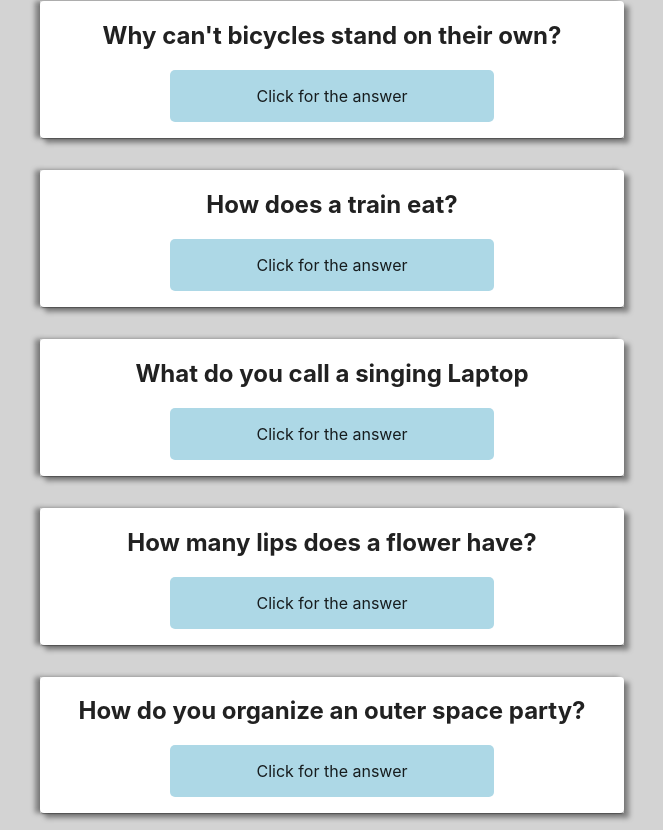
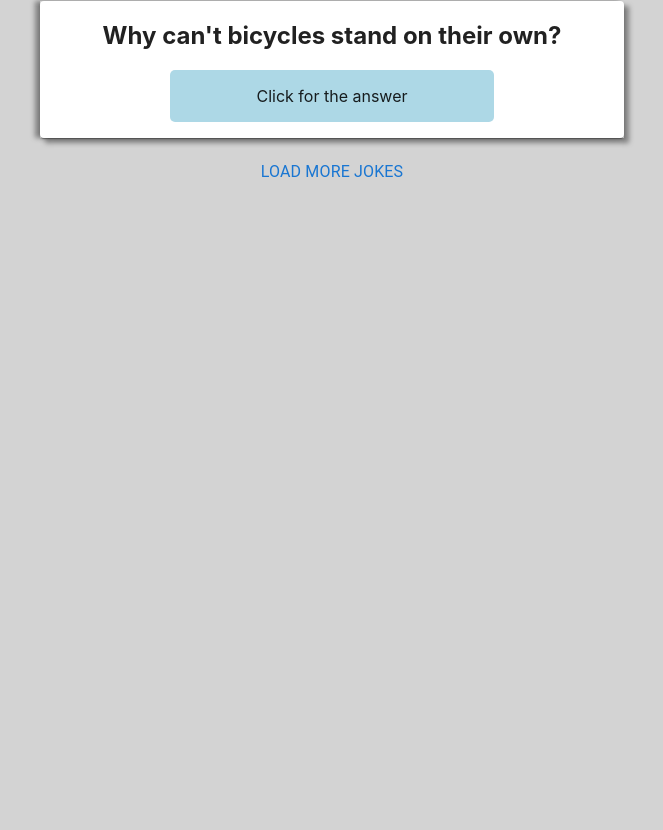
Before and after one commit to tannerfronk/marvel-app, a React (Create React App) app: page / in a window 1280 px wide. Shown: the part 690-1520 px from the top of the page, without its empty margins (308-971 px from the left). After the commit the page ends 880 px from the top, so only its background shows below. Built offline with nearby package versions, Linux system fonts and the light colour scheme.

Commit message:
Started on load more function

```diff
--- a/package.json
+++ b/package.json
@@ -3,7 +3,9 @@
   "version": "0.1.0",
   "private": true,
   "dependencies": {
-    "@material-ui/core": "^4.12.3",
+    "@emotion/react": "^11.4.1",
+    "@emotion/styled": "^11.3.0",
+    "@mui/material": "^5.0.0-rc.1",
     "@testing-library/jest-dom": "^5.14.1",
     "@testing-library/react": "^11.2.7",
     "@testing-library/user-event": "^12.8.3",
--- a/src/App.js
+++ b/src/App.js
@@ -1,11 +1,32 @@
 // import logo from './logo.svg';
-import './App.css';
+import './App.css'
+import {useState} from 'react';
+import {Jokes} from './data/jokes'
 import JokeCard from './components/JokeCard'
+import Button from '@mui/material/Button'
+import Typography from '@mui/material/Typography';
 
 const App = () => {
+    const [currentJokes, setCurrentJokes] = useState([])
+    const [amountOfJokes, setAmountOfJokes] = useState(0)
+
+    // load 5 jokes on load
+    for(let i = 0; i < 5; i++){
+        currentJokes.push(Jokes[i])
+    }
+
+    const handleLoadMore = () => {
+        for(let i = amountOfJokes; i < amountOfJokes + 5; i++){
+            setCurrentJokes([Jokes[i], ...currentJokes])
+        }
+    }
+
   return (
     <div className="mainContent">
-      <JokeCard/>
+        <JokeCard jokeList={currentJokes}/>
+        <Button>
+            <Typography onClick={handleLoadMore}>Load More Jokes</Typography>
+        </Button>
     </div>
   );
 }
--- a/src/components/JokeCard.js
+++ b/src/components/JokeCard.js
@@ -1,15 +1,16 @@
-import {Jokes} from '../data/jokes'
-import { Card } from '@material-ui/core'
+// import {Jokes} from '../data/jokes'
+import Card from '@mui/material/Card'
 import './JokeCard.css'
 import PunchLine from './PunchLine'
 
-const JokeCard = () => {
+const JokeCard = (props) => {
+    const jokes = props.jokeList
 
     return (
-        Jokes.map((joke) => {
+        jokes.map((joke) => {
             return(
-                <div className="jokeCard">
-                    <Card className="cardInfo" key={joke.id}>
+                <div key={joke.id} className="jokeCard">
+                    <Card className="cardInfo">
                         <h2>{joke.setup}</h2>
                         <PunchLine punchLine={joke.punchline}/>
                     </Card>
```
Also changed, not shown: 1 other file (tests, documents, lock files or other folders).
